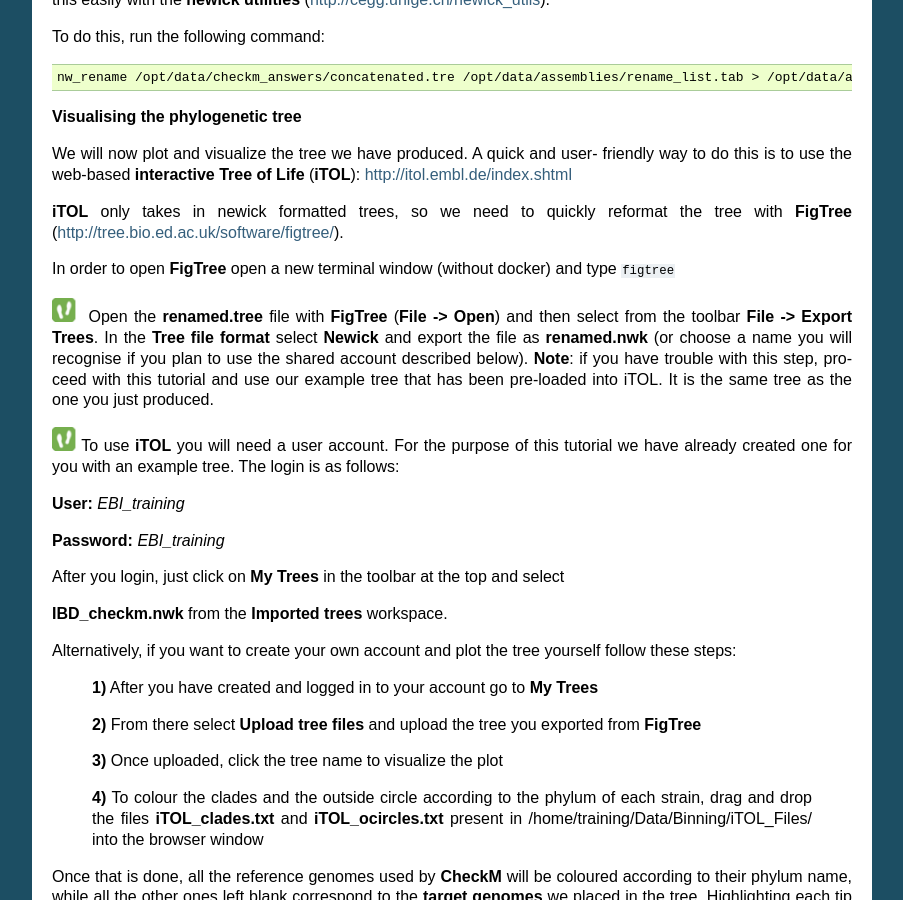
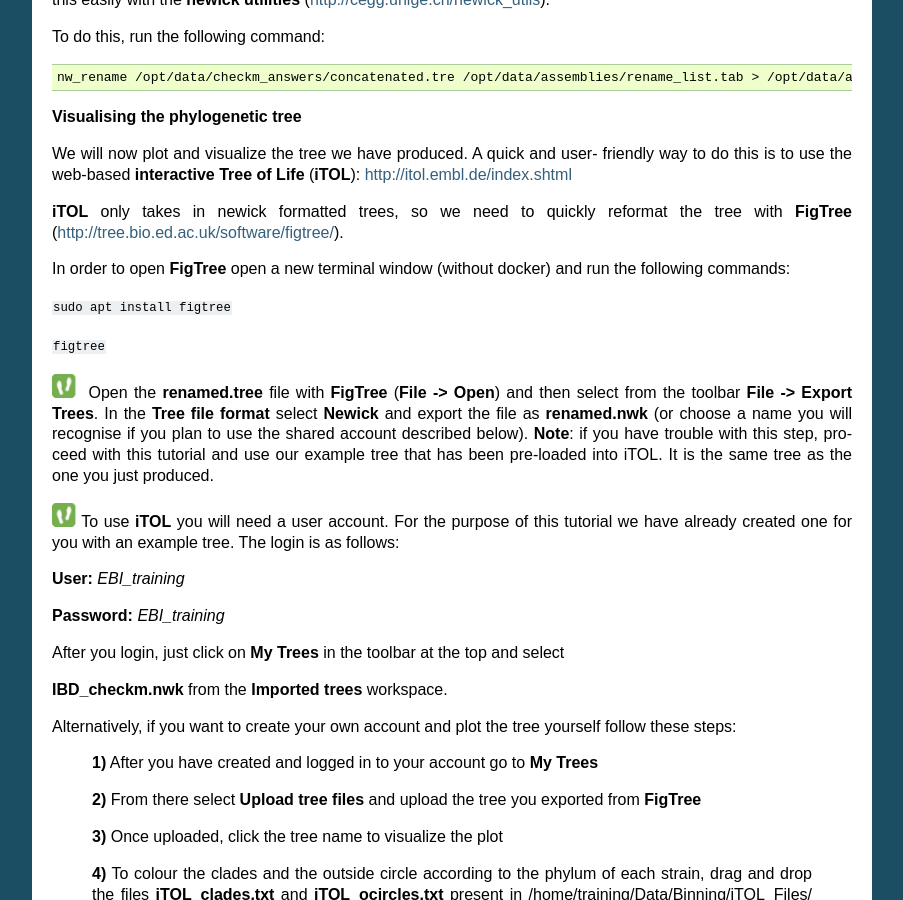
Before and after one commit to EBI-Metagenomics/mgnify-ebi-2021, a Sphinx documentation site: the page built from docs/source/mag.rst, in a window 1280 px wide and 900 px high, scrolled down 3572 px. Shown: the whole window, without its empty margins (198-1101 px from the left). Built offline with Sphinx 7.4.7, drawn with Linux system fonts in a browser that asks for light colours.

Commit message:
Update mag.rst

```diff
--- a/docs/source/mag.rst
+++ b/docs/source/mag.rst
@@ -209,7 +209,11 @@
 reformat the tree with **FigTree**
 (http://tree.bio.ed.ac.uk/software/figtree/).
 
-In order to open **FigTree** open a new terminal window (without docker) and type ``figtree``
+In order to open **FigTree** open a new terminal window (without docker) and run the following commands:
+
+``sudo apt install figtree``
+
+``figtree``
 
 |image3|\  Open the **renamed.tree** file with **FigTree** (**File -> Open**) and then
 select from the toolbar **File -> Export Trees**. In the **Tree file
```
